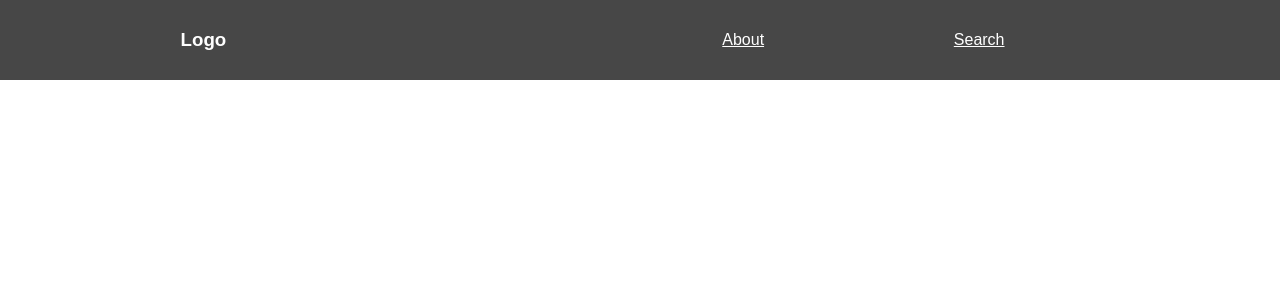
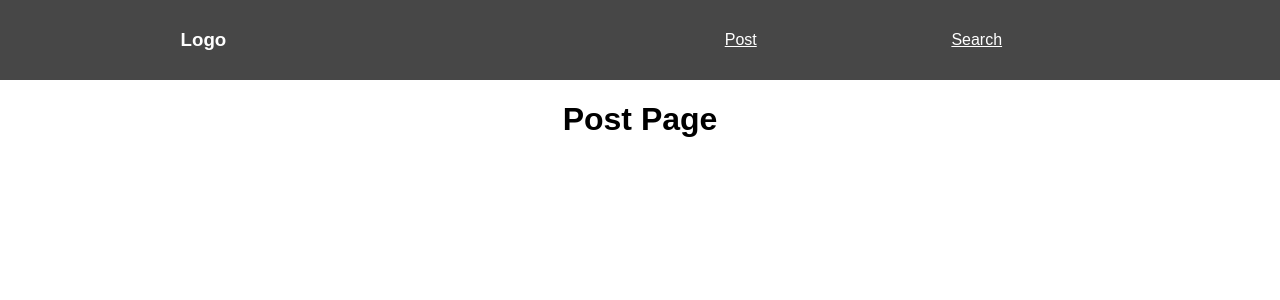
Before and after one commit to krew801/Legend-Had-It, a React (Create React App) app in the folder legend-has-it/: page /post in a window 1280 px wide. Shown: the top 300 px of the page. Built offline with nearby package versions, Linux system fonts and the light colour scheme.

Commit message:
Renamed About page to Post page.

```diff
--- a/legend-has-it/src/components/About.js
+++ /dev/null
@@ -1,12 +0,0 @@
-import React from 'react';
-import './App.css';
-
-function About() {
-  return (
-    <div className="About">
-        <h1>About Page</h1>
-    </div>
-  );
-}
-
-export default About;
--- a/legend-has-it/src/components/App.js
+++ b/legend-has-it/src/components/App.js
@@ -1,7 +1,7 @@
 import React from 'react';
 import './App.css';
 import Nav from './Nav';
-import About from './About';
+import Post from './Post';
 import Search from './Search';
 import {BrowserRouter as Router, Switch, Route} from 'react-router-dom';
 
@@ -12,7 +12,7 @@ function App() {
       <Nav />
       <Switch>
       <Route path="/" exact component={Home}/>
-      <Route path="/about" component={About}/>
+      <Route path="/post" component={Post}/>
       <Route path="/search" component={Search}/>
       </Switch>
     </div>
--- a/legend-has-it/src/components/Nav.js
+++ b/legend-has-it/src/components/Nav.js
@@ -11,8 +11,8 @@ function Nav() {
        <nav>
            <h3>Logo</h3>
            <ul className="nav-links">
-             <Link style={navStyle} to="/about">
-               <li>About</li>
+             <Link style={navStyle} to="/post">
+               <li>Post</li>
                </Link>
                <Link style={navStyle} to="/search">
                <li>Search</li>
--- /dev/null
+++ b/legend-has-it/src/components/Post.js
@@ -0,0 +1,12 @@
+import React from 'react';
+import './App.css';
+
+function Post() {
+  return (
+    <div className="Post">
+        <h1>Post Page</h1>
+    </div>
+  );
+}
+
+export default Post;
```
Also changed, not shown: legend-has-it/src/components/Search.js (+46 -0 lines), 1 other file (tests, documents, lock files or other folders).
